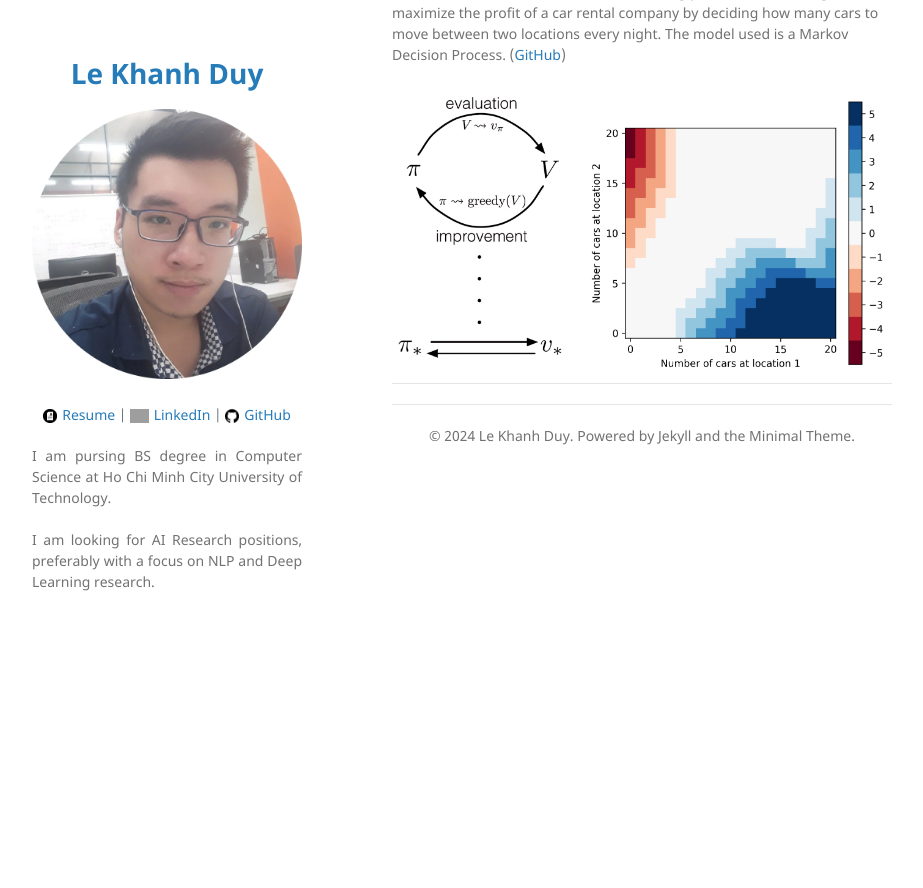
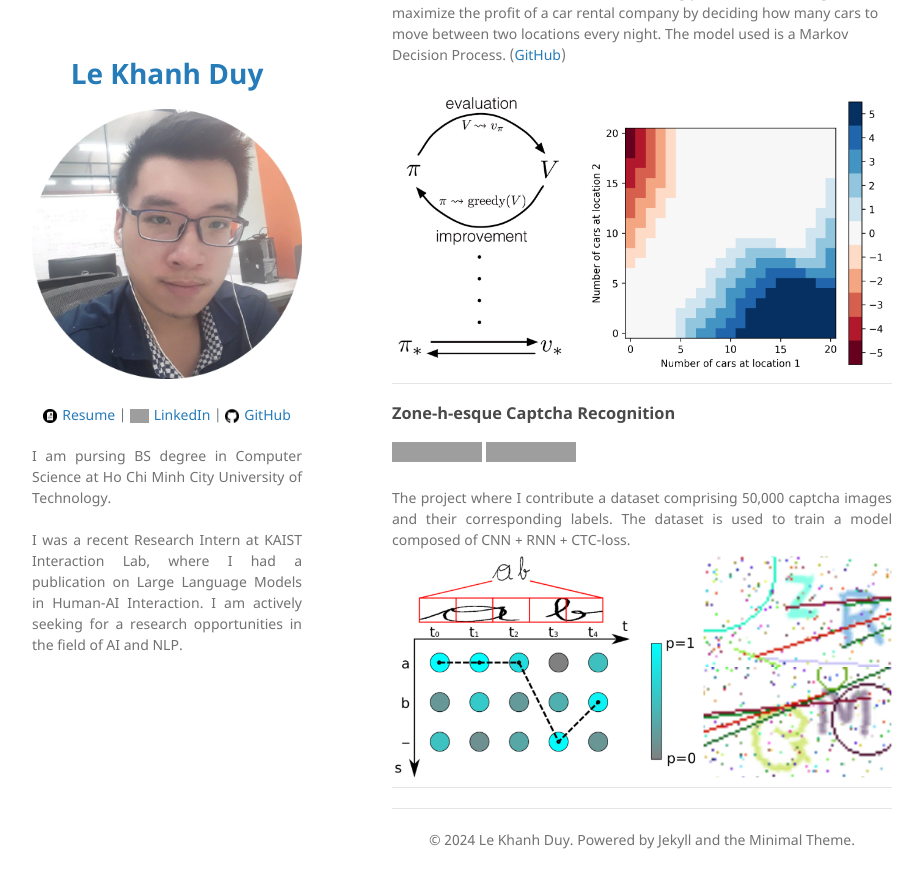
Before and after one commit to duyvt6663/portfolio, a Jekyll site: the page built from index.md, in a window 1280 px wide and 900 px high, scrolled down 1123 px. Shown: the top 888 px of the window, without its empty margins (178-1101 px from the left). Built offline with Jekyll 4.4.1, drawn with Linux system fonts in a browser that asks for light colours; our own code applies the rules of GitHub Pages for plain Markdown files; grey boxes are pictures that could not be loaded.

Commit message:
update project

```diff
--- a/_config.yml
+++ b/_config.yml
@@ -12,7 +12,7 @@ description:
   <p align="justify">
   I am pursing BS degree in Computer Science at Ho Chi Minh City University of Technology.
   <br><br>
-  I am looking for AI Research positions, preferably with a focus on NLP and Deep Learning research.
+  I was a recent Research Intern at KAIST Interaction Lab, where I had a publication on Large Language Models in Human-AI Interaction. I am actively seeking for a research opportunities in the field of AI and NLP.
   <br><br>
   </p>
 
--- a/index.md
+++ b/index.md
@@ -28,6 +28,16 @@ My complete implementation of assignments and projects in [***CS189/289A: Introd
 **Jack’s Car Rentals**: A reinforcement learning problem where the goal is to maximize the profit of a car rental company by deciding how many cars to move between two locations every night. The model used is a Markov Decision Process. ([GitHub](https://github.com/duyvt6663/CS189_FALL_2023/tree/main/HW6))
 
 <center><img src="images/jack-rental-ml.png"/></center>
+
+---
+### Zone-h-esque Captcha Recognition
+
+[![Run in Google Colab](https://img.shields.io/badge/Colab-Run_in_Google_Colab-blue?logo=Google&logoColor=FDBA18)](https://colab.research.google.com/drive/1kl4rV6dx3U9sPjBLbAOduOS3a4hL-Sx5?usp=sharing)
+[![View on GitHub](https://img.shields.io/badge/GitHub-View_on_GitHub-blue?logo=GitHub)](https://github.com/duyvt6663/Captcha-recognition-Zone-h)
+
+<div style="text-align: justify">The project where I contribute a dataset comprising 50,000 captcha images and their corresponding labels. The dataset is used to train a model composed of CNN + RNN + CTC-loss.</div>
+
+<center><img src="images/ctc-loss.png"/></center>
 
 <!-- --- -->
 <!-- ### Detect Non-negative Airline Tweets: BERT for Sentiment Analysis
```
Also changed, not shown: images/ctc-loss.png (added).
